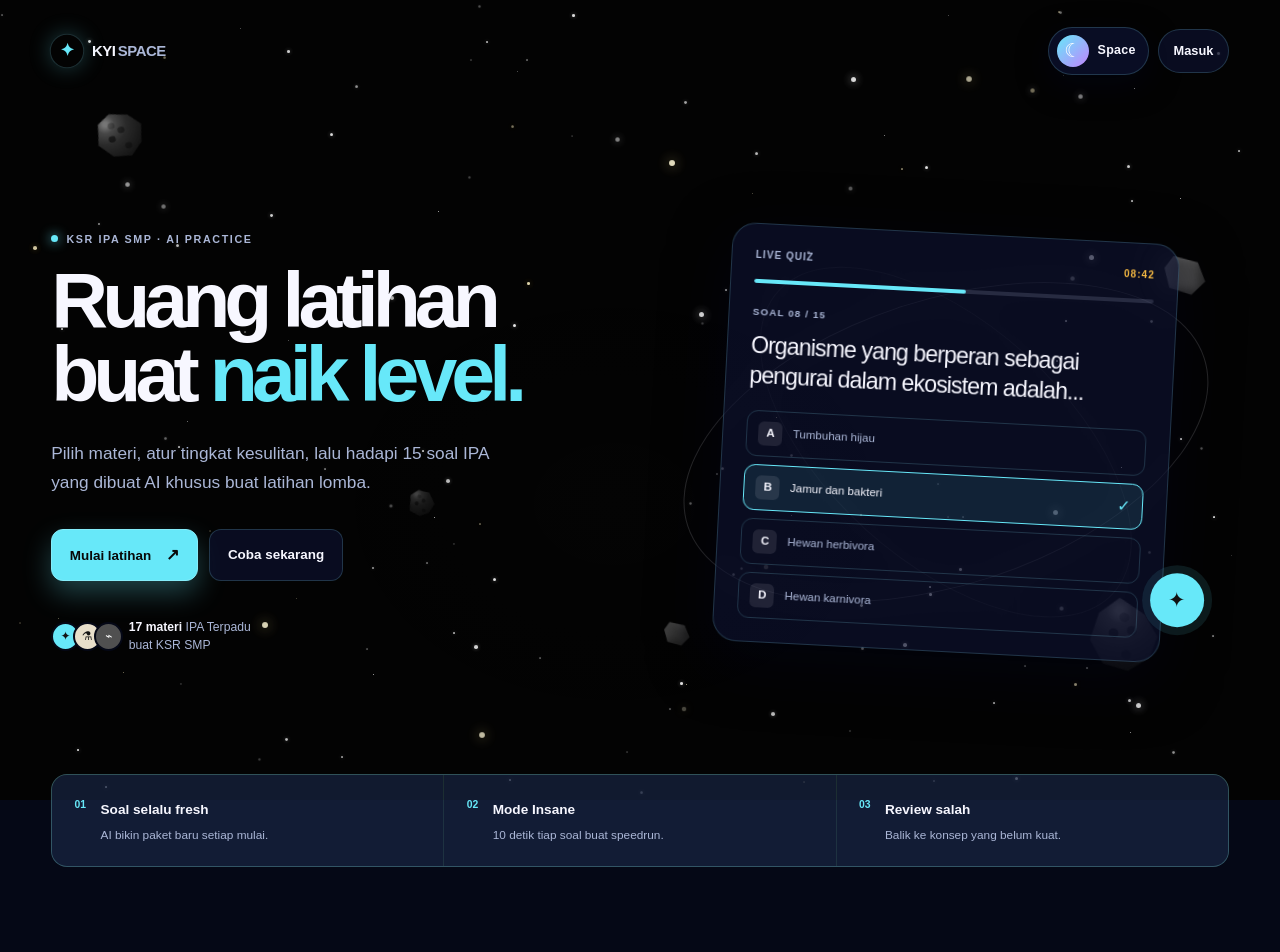
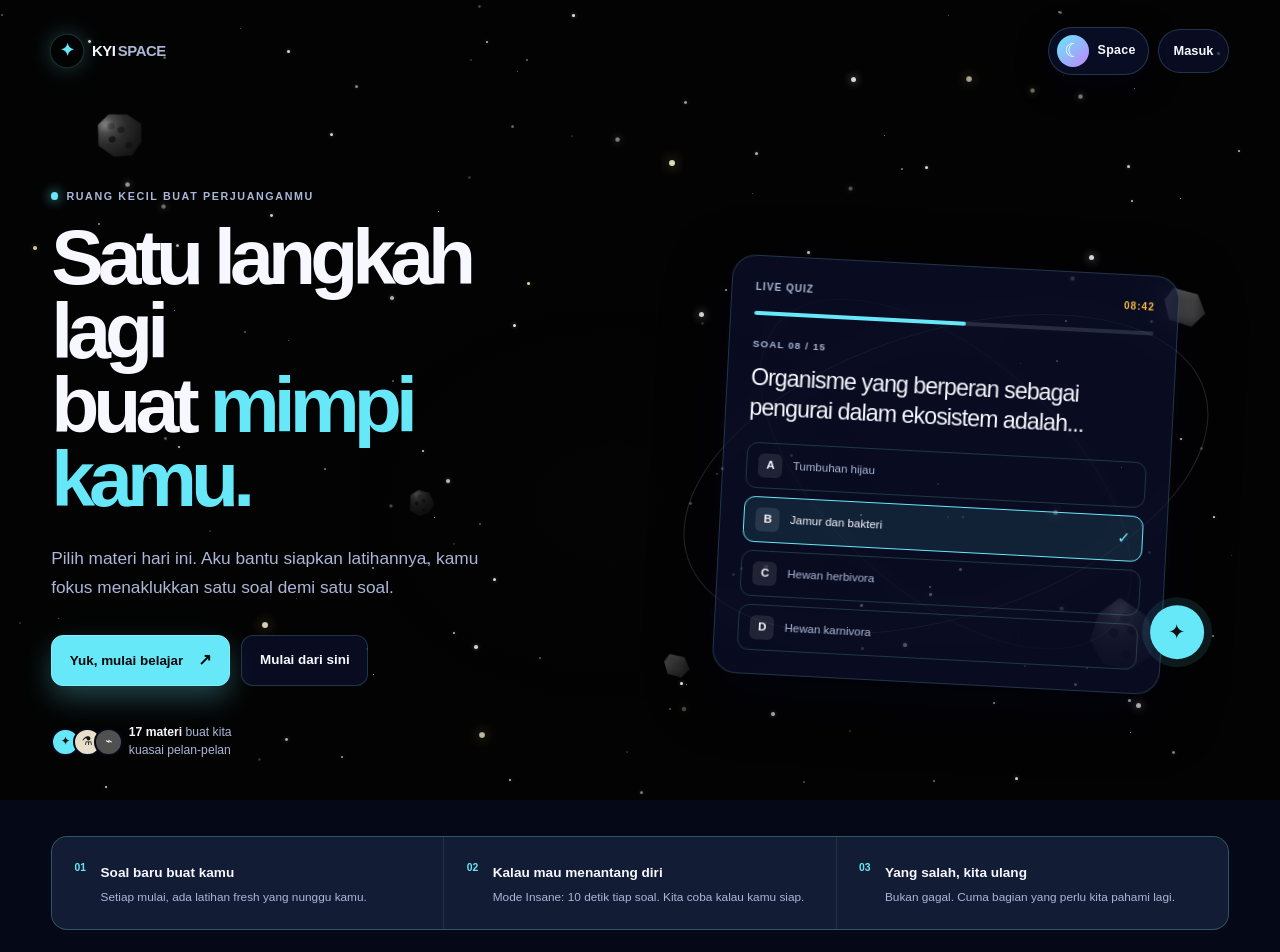
Before and after one commit to flynchh/Kyispace-learning-space-, a Next.js app: page / in a window 1280 px wide. Shown: the top 952 px of the page. Built offline with nearby package versions, Linux system fonts and the light colour scheme.

Commit message:
feat: personalize landing copy and enrich motion

```diff
--- a/app/globals.css
+++ b/app/globals.css
@@ -102,11 +102,10 @@ button { -webkit-tap-highlight-color: transparent; }
 .cloud-one { top: 14%; left: -20rem; animation-duration: 38s; }
 .cloud-two { top: 43%; left: -23rem; transform: scale(.68); opacity: .53; animation-duration: 46s; animation-delay: -20s; }
 .cloud-three { top: 72%; left: -20rem; transform: scale(1.14); opacity: .5; animation-duration: 56s; animation-delay: -32s; }
-.bird-flock { position: absolute; display: flex; gap: .9rem; color: rgba(37,78,112,.72); animation: birdFly 25s linear infinite; will-change: transform; }
-.bird-flock i { position: relative; width: 1.15rem; height: .55rem; display: block; border-top: 2px solid currentColor; border-radius: 50% 50% 0 0; transform: rotate(12deg); }
-.bird-flock i::after { content: ''; position: absolute; width: 1.15rem; height: .55rem; left: .95rem; top: -.13rem; border-top: 2px solid currentColor; border-radius: 50% 50% 0 0; transform: rotate(-24deg); }
-.bird-flock-one { top: 27%; left: -9rem; animation-delay: -8s; }
-.bird-flock-two { top: 63%; left: -8rem; transform: scale(.7); opacity: .68; animation-duration: 34s; animation-delay: -19s; }
+.bird { position: absolute; display: block; width: 1.2rem; height: .58rem; color: rgba(29,68,101,.78); border-top: 2px solid currentColor; border-radius: 50% 50% 0 0; opacity: .8; will-change: transform; }
+.bird::after { content: ''; position: absolute; width: 1.2rem; height: .58rem; left: 1rem; top: -.14rem; border-top: 2px solid currentColor; border-radius: 50% 50% 0 0; transform: rotate(-24deg); }
+.bird-small { transform: scale(.65); opacity: .56; }.bird-medium { transform: scale(.9); }.bird-large { transform: scale(1.2); opacity: .7; }
+.bird-one { top: 25%; left: -5rem; animation: birdFlyOne 21s linear infinite -5s; }.bird-two { top: 38%; left: -8rem; animation: birdFlyTwo 29s linear infinite -17s; }.bird-three { top: 59%; left: -6rem; animation: birdFlyThree 33s linear infinite -12s; }.bird-four { top: 16%; left: -6rem; animation: birdFlyFour 26s linear infinite -22s; }.bird-five { top: 72%; left: -7rem; animation: birdFlyFive 38s linear infinite -31s; }
 
 .glass-card { background: var(--surface); border: 1px solid var(--border); border-radius: 1.5rem; box-shadow: 0 18px 60px var(--shadow); backdrop-filter: blur(16px); -webkit-backdrop-filter: blur(16px); }
 .theme-toggle { min-height: 44px; display: inline-flex; align-items: center; gap: .55rem; padding: .45rem .8rem .45rem .5rem; color: var(--foreground); background: var(--surface-strong); border: 1px solid var(--border); border-radius: 999px; box-shadow: 0 10px 30px var(--shadow); cursor: pointer; transition: transform .2s ease, background .45s ease, box-shadow .2s ease; }
@@ -124,7 +123,11 @@ button { -webkit-tap-highlight-color: transparent; }
 @keyframes sparkTwo { 0% { opacity: 1; transform: translate3d(0,0,0) scale(1); } 100% { opacity: 0; transform: translate3d(4rem,.9rem,0) scale(.18); } }
 @keyframes sparkThree { 0% { opacity: .9; transform: translate3d(0,0,0) scale(.8); } 100% { opacity: 0; transform: translate3d(5.5rem,-.25rem,0) scale(.1); } }
 @keyframes cloudDrift { from { transform: translate3d(0,0,0); } to { transform: translate3d(calc(100vw + 28rem),0,0); } }
-@keyframes birdFly { from { transform: translate3d(0,0,0); } to { transform: translate3d(calc(100vw + 14rem),-3rem,0); } }
+@keyframes birdFlyOne { from { transform: translate3d(0,0,0) scale(.9); } 50% { transform: translate3d(55vw,-2.8rem,0) scale(.96); } to { transform: translate3d(calc(100vw + 9rem),-1rem,0) scale(.9); } }
+@keyframes birdFlyTwo { from { transform: translate3d(0,0,0) scale(.65); } 55% { transform: translate3d(58vw,3rem,0) scale(.7); } to { transform: translate3d(calc(100vw + 9rem),-.5rem,0) scale(.65); } }
+@keyframes birdFlyThree { from { transform: translate3d(0,0,0) scale(1.2); } 44% { transform: translate3d(47vw,-4rem,0) scale(1.12); } to { transform: translate3d(calc(100vw + 9rem),-7rem,0) scale(1.2); } }
+@keyframes birdFlyFour { from { transform: translate3d(0,0,0) scale(.65); } 52% { transform: translate3d(51vw,1.8rem,0) scale(.7); } to { transform: translate3d(calc(100vw + 9rem),5rem,0) scale(.65); } }
+@keyframes birdFlyFive { from { transform: translate3d(0,0,0) scale(.9); } 48% { transform: translate3d(49vw,-1.5rem,0) scale(.82); } to { transform: translate3d(calc(100vw + 9rem),2rem,0) scale(.9); } }
 @keyframes toggleSpin { from { transform: rotate(-180deg) scale(.65); } to { transform: rotate(0) scale(1); } }
 
 @media (max-width: 480px) {
@@ -134,6 +137,7 @@ button { -webkit-tap-highlight-color: transparent; }
 }
 
 .landing-page { width: min(100%, 1440px); margin: 0 auto; padding: 1rem clamp(1rem, 4vw, 4.5rem) 5rem; color: var(--foreground); }
+.reveal { opacity: 0; transform: translate3d(0,2.2rem,0) scale(.985); transition: opacity .75s cubic-bezier(.16,.9,.25,1), transform .75s cubic-bezier(.16,.9,.25,1); }.reveal-visible { opacity: 1; transform: translate3d(0,0,0) scale(1); }
 .landing-nav { min-height: 4.35rem; display: flex; align-items: center; justify-content: space-between; gap: 1rem; }
 .brand { padding: 0; display: inline-flex; align-items: center; gap: .55rem; color: var(--foreground); background: transparent; border: 0; font-size: .93rem; font-weight: 850; letter-spacing: -.03em; cursor: pointer; }
 .brand > span:last-child span { margin-left: .15rem; color: var(--muted); font-weight: 600; }
--- a/components/landing/landing-page.tsx
+++ b/components/landing/landing-page.tsx
@@ -2,6 +2,7 @@
 
 import { useMemo, useState } from 'react';
 import { ThemeToggle } from '@/components/theme/theme-toggle';
+import { Reveal } from './reveal';
 
 const topics = [
   { name: 'Bioteknologi', category: 'Biologi', icon: '🧬' },
@@ -36,6 +37,7 @@ const difficulties: Array<{ name: Difficulty; detail: string; badge: string }> =
 export function LandingPage() {
   const [filter, setFilter] = useState<'Semua' | Topic['category']>('Semua');
   const [selectedTopic, setSelectedTopic] = useState<Topic | null>(null);
+  const [previewTilt, setPreviewTilt] = useState('rotate(3deg)');
 
   const filteredTopics = useMemo(
     () => (filter === 'Semua' ? topics : topics.filter((topic) => topic.category === filter)),
@@ -59,27 +61,37 @@ export function LandingPage() {
 
       <section className="hero-section">
         <div className="hero-copy">
-          <p className="eyebrow"><span /> KSR IPA SMP · AI PRACTICE</p>
-          <h1>Ruang latihan buat <em>naik level.</em></h1>
+          <p className="eyebrow"><span /> RUANG KECIL BUAT PERJUANGANMU</p>
+          <h1>Satu langkah lagi<br />buat <em>mimpi kamu.</em></h1>
           <p className="hero-description">
-            Pilih materi, atur tingkat kesulitan, lalu hadapi 15 soal IPA yang dibuat AI khusus buat latihan lomba.
+            Pilih materi hari ini. Aku bantu siapkan latihannya, kamu fokus menaklukkan satu soal demi satu soal.
           </p>
           <div className="hero-actions">
-            <button type="button" className="button-primary" onClick={scrollToTopics}>Mulai latihan <span>↗</span></button>
-            <button type="button" className="button-ghost" onClick={() => setSelectedTopic(topics[0])}>Coba sekarang</button>
+            <button type="button" className="button-primary" onClick={scrollToTopics}>Yuk, mulai belajar <span>↗</span></button>
+            <button type="button" className="button-ghost" onClick={() => setSelectedTopic(topics[0])}>Mulai dari sini</button>
           </div>
           <div className="hero-proof">
             <div className="proof-avatars"><i>✦</i><i>⚗</i><i>⌁</i></div>
-            <p><strong>17 materi</strong> IPA Terpadu<br />buat KSR SMP</p>
+            <p><strong>17 materi</strong> buat kita<br />kuasai pelan-pelan</p>
           </div>
         </div>
 
-        <div className="hero-visual" aria-label="Preview kuis">
+        <div
+          className="hero-visual"
+          aria-label="Preview kuis"
+          onPointerMove={(event) => {
+            const bounds = event.currentTarget.getBoundingClientRect();
+            const x = (event.clientX - bounds.left) / bounds.width - 0.5;
+            const y = (event.clientY - bounds.top) / bounds.height - 0.5;
+            setPreviewTilt(`rotate(${3 + x * 6}deg) translate3d(${x * 12}px, ${y * 12}px, 0)`);
+          }}
+          onPointerLeave={() => setPreviewTilt('rotate(3deg)')}
+        >
           <div className="orbit-line orbit-line-one" />
           <div className="orbit-line orbit-line-two" />
           <div className="hero-rock hero-rock-one" />
           <div className="hero-rock hero-rock-two" />
-          <div className="quiz-preview glass-card">
+          <div className="quiz-preview glass-card" style={{ transform: previewTilt }}>
             <div className="preview-topline"><span>LIVE QUIZ</span><b>08:42</b></div>
             <div className="preview-progress"><i /></div>
             <p className="preview-label">SOAL 08 / 15</p>
@@ -95,17 +107,19 @@ export function LandingPage() {
         </div>
       </section>
 
-      <section className="feature-strip" aria-label="Keunggulan aplikasi">
-        <article><span>01</span><div><b>Soal selalu fresh</b><p>AI bikin paket baru setiap mulai.</p></div></article>
-        <article><span>02</span><div><b>Mode Insane</b><p>10 detik tiap soal buat speedrun.</p></div></article>
-        <article><span>03</span><div><b>Review salah</b><p>Balik ke konsep yang belum kuat.</p></div></article>
+      <Reveal>
+        <section className="feature-strip" aria-label="Teman belajarmu">
+          <article><span>01</span><div><b>Soal baru buat kamu</b><p>Setiap mulai, ada latihan fresh yang nunggu kamu.</p></div></article>
+          <article><span>02</span><div><b>Kalau mau menantang diri</b><p>Mode Insane: 10 detik tiap soal. Kita coba kalau kamu siap.</p></div></article>
+          <article><span>03</span><div><b>Yang salah, kita ulang</b><p>Bukan gagal. Cuma bagian yang perlu kita pahami lagi.</p></div></article>
         </section>
+      </Reveal>
 
       <section id="materi" className="topics-section">
-        <div className="section-heading">
-          <div><p className="eyebrow"><span /> EXPLORE</p><h2>Pilih dunia<br /><em>yang mau ditaklukkan.</em></h2></div>
-          <p>17 topik IPA Terpadu. Mulai dari yang paling pengen kamu kuasai hari ini.</p>
-        </div>
+        <Reveal className="section-heading">
+          <div><p className="eyebrow"><span /> PILIH HARI INI</p><h2>Mau mulai dari<br /><em>yang mana, kamu?</em></h2></div>
+          <p>Nggak harus langsung semuanya. Ambil satu materi dulu, lalu kita lanjut sedikit demi sedikit.</p>
+        </Reveal>
         <div className="topic-filters" role="tablist" aria-label="Filter materi">
           {(['Semua', 'Biologi', 'Fisika', 'IPBA'] as const).map((item) => (
             <button key={item} role="tab" aria-selected={filter === item} className={filter === item ? 'active' : ''} onClick={() => setFilter(item)}>
@@ -113,6 +127,7 @@ export function LandingPage() {
             </button>
           ))}
         </div>
+        <Reveal>
           <div className="topic-grid">
             {filteredTopics.map((topic, index) => (
               <button className="topic-card glass-card" style={{ '--card-index': index } as React.CSSProperties} onClick={() => setSelectedTopic(topic)} key={topic.name}>
@@ -123,6 +138,7 @@ export function LandingPage() {
               </button>
             ))}
           </div>
+        </Reveal>
       </section>
 
       {selectedTopic && (
@@ -131,7 +147,7 @@ export function LandingPage() {
             <button className="modal-close" type="button" onClick={() => setSelectedTopic(null)} aria-label="Tutup">×</button>
             <p className="eyebrow"><span /> MULAI KUIS</p>
             <h2 id="difficulty-title">{selectedTopic.icon} {selectedTopic.name}</h2>
-            <p className="modal-intro">Pilih tantangan buat 15 soal latihanmu.</p>
+            <p className="modal-intro">Pilih ritme yang paling nyaman buat kamu. Kita mulai dari sana.</p>
             <div className="difficulty-list">
               {difficulties.map((difficulty) => (
                 <button type="button" key={difficulty.name} className={`difficulty-item difficulty-${difficulty.name.toLowerCase()}`} onClick={() => setSelectedTopic(null)}>
--- /dev/null
+++ b/components/landing/reveal.tsx
@@ -0,0 +1,42 @@
+'use client';
+
+import { useEffect, useRef, useState } from 'react';
+
+type RevealProps = {
+  children: React.ReactNode;
+  className?: string;
+  delay?: number;
+};
+
+export function Reveal({ children, className = '', delay = 0 }: RevealProps) {
+  const ref = useRef<HTMLDivElement>(null);
+  const [visible, setVisible] = useState(false);
+
+  useEffect(() => {
+    const element = ref.current;
+    if (!element) return;
+
+    const observer = new IntersectionObserver(
+      ([entry]) => {
+        if (entry.isIntersecting) {
+          setVisible(true);
+          observer.unobserve(entry.target);
+        }
+      },
+      { threshold: 0.14 }
+    );
+
+    observer.observe(element);
+    return () => observer.disconnect();
+  }, []);
+
+  return (
+    <div
+      ref={ref}
+      className={`reveal ${visible ? 'reveal-visible' : ''} ${className}`}
+      style={{ transitionDelay: `${delay}ms` }}
+    >
+      {children}
+    </div>
+  );
+}
```
Also changed, not shown: components/theme/sky-background.tsx (+9 -2 lines). Lines whose indentation alone changed are shown as unchanged.
